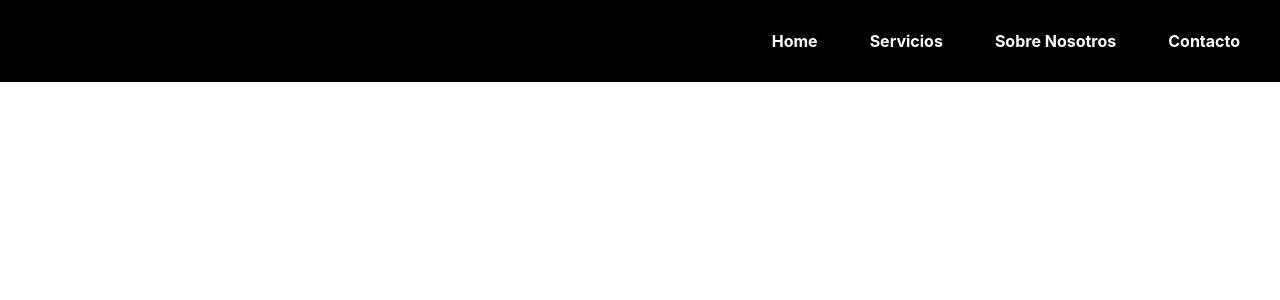
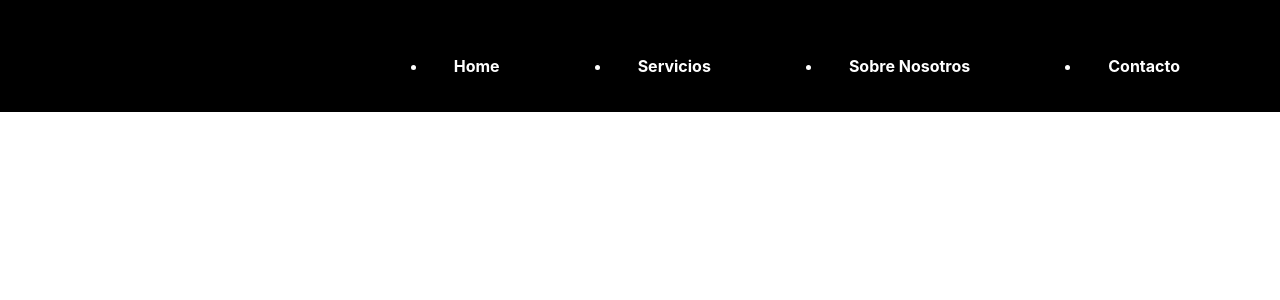
Before and after one commit to FrancoMED/BIOSTEC, a React (Create React App) app in the folder client/: page / in a window 1280 px wide. Shown: the top 300 px of the page. Built offline with nearby package versions, Linux system fonts and the light colour scheme.

Commit message:
add button navbar with bootstrap

```diff
--- a/client/src/components/NavBar/NavBar.jsx
+++ b/client/src/components/NavBar/NavBar.jsx
@@ -4,46 +4,91 @@ import styles from './Navbar.module.css';
 
 const NavBar = () => {
 	return (
-		<nav class="navbar navbar-expand-lg bg-body-tertiary sticky-top">
+		<nav
+			// class={`navbar navbar-expand-lg bg-body-tertiary sticky-top nav_container ${styles.nav}`}
+			class={`navbar navbar-expand-lg sticky-top nav_container`}
+		>
 			<div class="container-fluid">
-				{/* <a class={styles.navbar_brand}></a>
+				<a class={`navbar-brand  ${styles.nav}`}></a>
 				<button
-					class={styles.navbar_toggler}
+					class={`navbar-toggler ${styles.navbar_toggler}`}
 					type="button"
 					data-bs-toggle="collapse"
 					data-bs-target="#navbarSupportedContent"
 				>
-					<span class={styles.navbar_toggler_icon}></span>
-				</button> */}
+					<span
+						class={`navbar-toggler-icon ${styles.navbar_toggler_icon}`}
+					></span>
+				</button>
 				<div
-				// class="collapse navbar-collapse justify-content-end"
-				// id="navbarSupportedContent"
+					class="collapse navbar-collapse justify-content-end"
+					id="navbarSupportedContent"
 				>
-					{/* <ul> */}
+					<ul class="navbar-nav mb-2 mb-lg-0">
 						<Link to="/home">
-						{/* <li class={styles.nav_item}> */}
-						<p class={styles.nav_link}>Home</p>
-						{/* </li> */}
+							<li class={`nav_item ${styles.nav_item}`}>
+								<p class={`nav_link ${styles.nav_link}`}>Home</p>
+							</li>
 						</Link>
 						<Link to="/service">
-						{/* <li class={styles.nav_item}> */}
-						<p class={styles.nav_link}>Servicios</p>
-						{/* </li> */}
+							<li class={`nav_item ${styles.nav_item}`}>
+								<p class={`nav_link ${styles.nav_link}`}>Servicios</p>
+							</li>
 						</Link>
 						<Link to="/about">
-						{/* <li class={styles.nav_item}> */}
-						<p class={styles.nav_link}>Sobre Nosotros</p>
-						{/* </li> */}
+							<li class={`nav_item ${styles.nav_item}`}>
+								<p class={`nav_link ${styles.nav_link}`}>Sobre Nosotros</p>
+							</li>
 						</Link>
 						<Link to="/contact">
-						{/* <li class={styles.nav_item}> */}
-						<p class={styles.nav_link}>Contacto</p>
-						{/* </li> */}
+							<li class={`nav_item ${styles.nav_item}`}>
+								<p class={`nav_link ${styles.nav_link}`}>Contacto</p>
+							</li>
 						</Link>
-					{/* </ul> */}
+					</ul>
 				</div>
 			</div>
 		</nav>
+		// <nav class="navbar navbar-expand-lg bg-body-tertiary sticky-top">
+		// 	<div class="container-fluid">
+		// 		<a class="navbar-brand"></a>
+		// 		<button
+		// 			class="navbar-toggler"
+		// 			type="button"
+		// 			data-bs-toggle="collapse"
+		// 			data-bs-target="#navbarSupportedContent"
+		// 		>
+		// 			<span class="navbar-toggler-icon"></span>
+		// 		</button>
+		// 		<div
+		// 			class="collapse navbar-collapse justify-content-end"
+		// 			id="navbarSupportedContent"
+		// 		>
+		// 			<ul class="navbar-nav mb-2 mb-lg-0">
+		// 				<li class="nav-item">
+		// 					<a class="nav-link" href="#home">
+		// 						Home
+		// 					</a>
+		// 				</li>
+		// 				<li class="nav-item">
+		// 					<a class="nav-link" href="#problemas">
+		// 						Serviços
+		// 					</a>
+		// 				</li>
+		// 				<li class="nav-item">
+		// 					<a class="nav-link" href="#sobre">
+		// 						Sobre Nós
+		// 					</a>
+		// 				</li>
+		// 				<li class="nav-item">
+		// 					<a class="nav-link" href="#contato">
+		// 						Contato
+		// 					</a>
+		// 				</li>
+		// 			</ul>
+		// 		</div>
+		// 	</div>
+		// </nav>
 	);
 };
 
--- a/client/src/components/NavBar/Navbar.module.css
+++ b/client/src/components/NavBar/Navbar.module.css
@@ -8,7 +8,8 @@ nav {
 	margin-bottom: 0;
 }
 
-nav a {
+nav a,
+nav p {
 	color: white;
 	text-decoration: none;
 	margin: 0 1rem;
@@ -25,7 +26,7 @@ nav a {
 	/* Cor do botÃ£o - vocÃª pode mudar */
 	border-color: #ff0000;
 	/* Cor da borda do botÃ£o */
-	border-radius: 5px;
+	/* border-radius: 5px; */
 	/* Arredondar se quiser */
 }
 
@@ -34,12 +35,14 @@ nav a {
 	/* Branco por padrÃ£o. Mude stroke='white' para a cor desejada, ex: 'red' */
 }
 
-nav a:hover {
+nav a:hover,
+nav p:hover {
 	color: #ff0000;
 	text-shadow: 0 0 10px rgba(255, 0, 0, 0.8);
 }
 
-nav a:last-child {
+nav a:last-child,
+nav p:last-child {
 	margin-right: 50px;
 }
 
```
Also changed, not shown: client/src/Images/home.jpg (added). Lines whose indentation alone changed are shown as unchanged.
